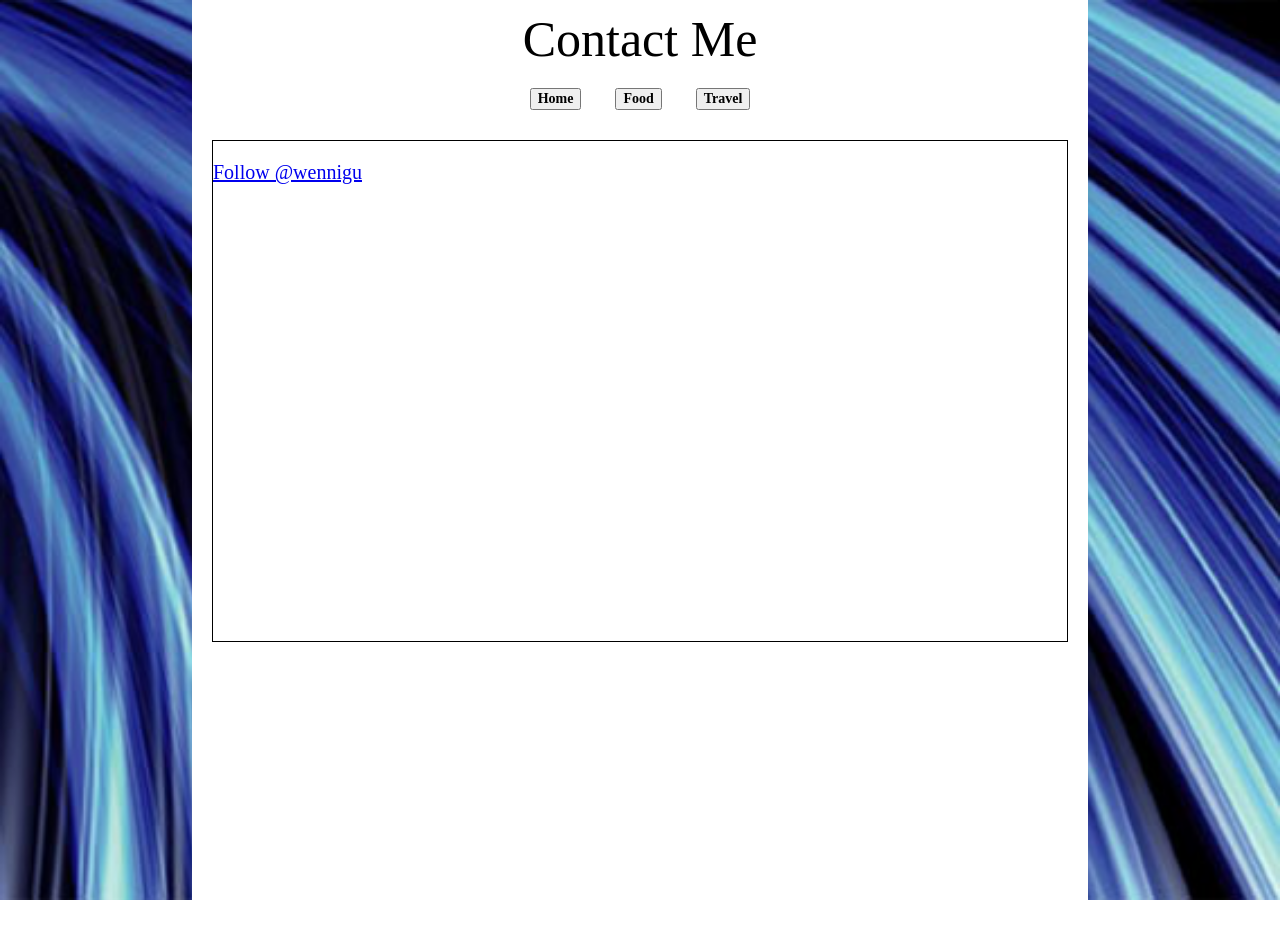
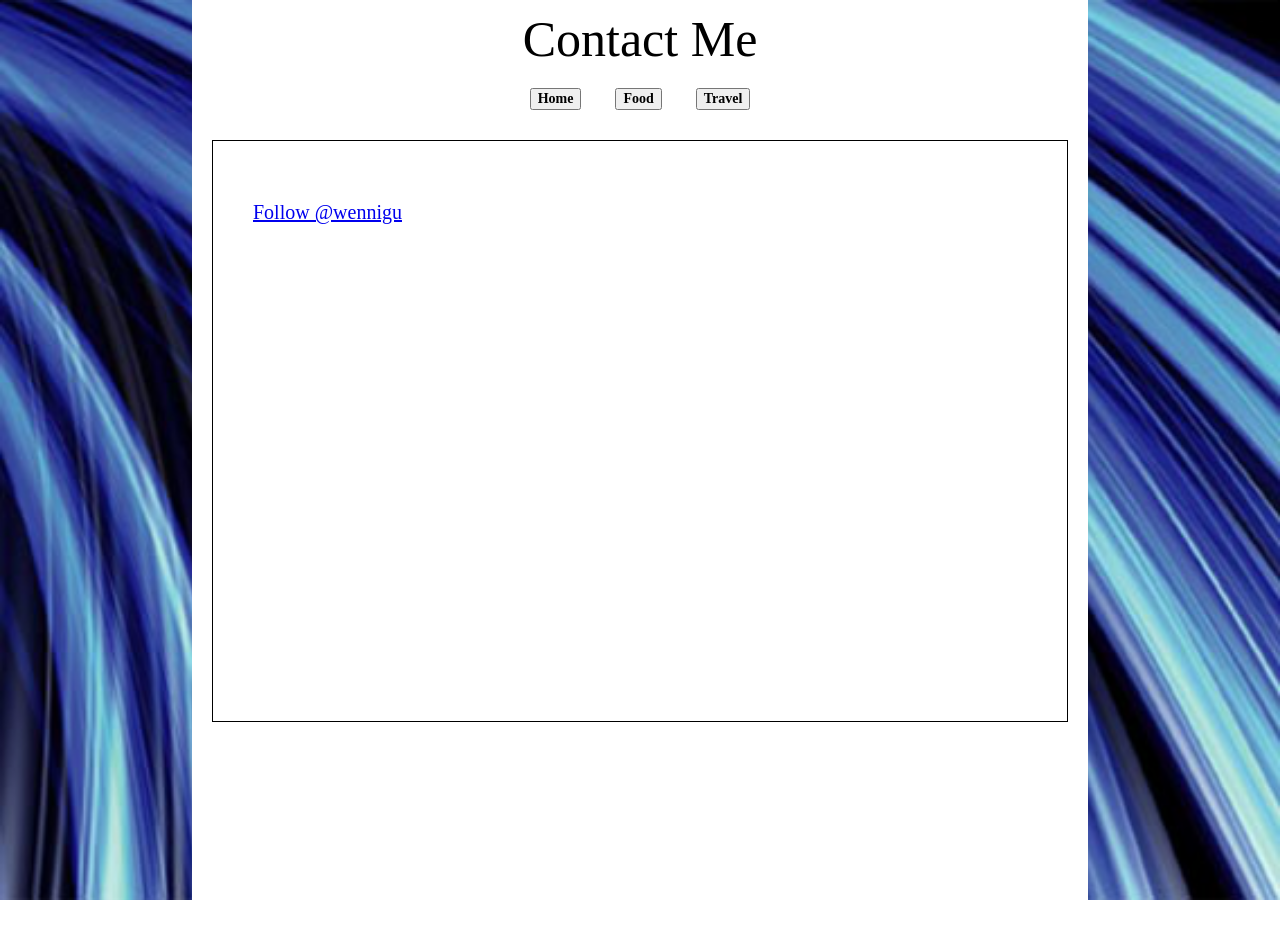
Before and after one commit to WenniAlexander/Website, a Jekyll site: the page built from contact/index.html, in a window 1280 px wide. Built offline with Jekyll 4.4.1, drawn with Linux system fonts in a browser that asks for light colours; some web fonts are replaced; comment, search, counter and statistics services are not loaded.

Commit message:
Update contact.css

```diff
--- a/css/contact.css
+++ b/css/contact.css
@@ -82,7 +82,7 @@ h2.linkedin {
     font-size: 20px;
     margin: 0 auto;
     margin-top: 20px;
-    text-align: right;
+    text-align: bottom right;
 }
 
 #box {
@@ -90,4 +90,5 @@ h2.linkedin {
     height:500px;
     border:1px solid black;
     margin-bottom: 20px;
+    padding: 40px;
 }
```
